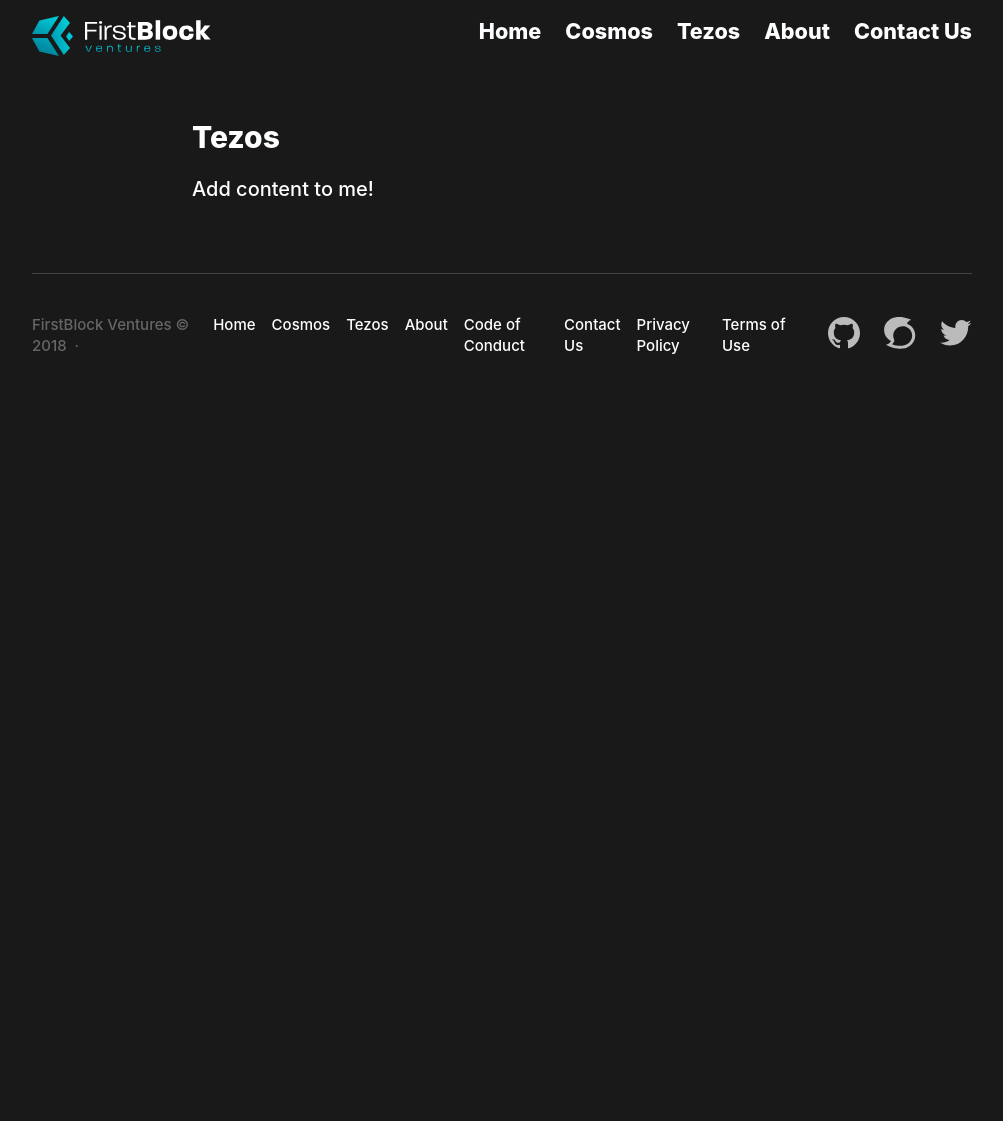
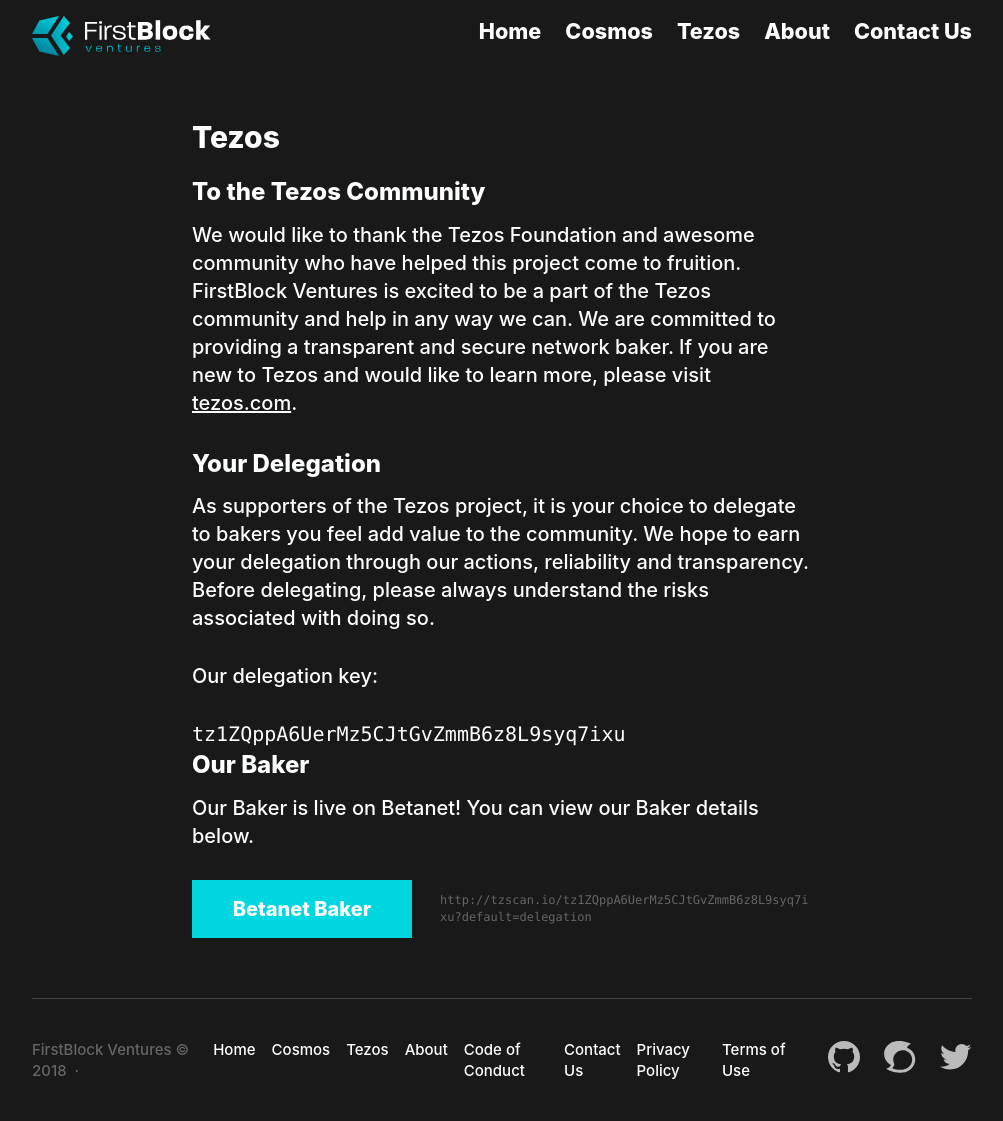
Before and after one commit to FirstBlock-CosmosVal/firstblock.io, a Jekyll site: the page built from tezos.md, in a window 1280 px wide. Shown: the whole page, without its empty margins (138-1141 px from the left). Built offline with Jekyll 4.4.1, drawn with Linux system fonts in a browser that asks for light colours; before the commit the page ends 900 px from its top, so only the background shows below that.

Commit message:
Update tezos.md

````diff
--- a/tezos.md
+++ b/tezos.md
@@ -5,4 +5,21 @@
 position: 2
 ---
 
-Add content to me!
+## To the Tezos Community
+We would like to thank the Tezos Foundation and awesome community who have helped this project come to fruition. FirstBlock Ventures is excited to be a part of the Tezos community and help in any way we can.  We are committed to providing a transparent and secure network baker.  If you are new to Tezos and would like to learn more, please visit [tezos.com](https://tezos.com).
+
+## Your Delegation
+As supporters of the Tezos project, it is your choice to delegate to bakers you feel add value to the community. We hope to earn your delegation through our actions, reliability and transparency. Before delegating, please always understand the risks associated with doing so.
+
+Our delegation key:
+```
+tz1ZQppA6UerMz5CJtGvZmmB6z8L9syq7ixu
+```
+
+## Our Baker
+Our Baker is live on Betanet! You can view our Baker details below.
+
+<div class="button-w-code">
+	<a href="http://tzscan.io/tz1ZQppA6UerMz5CJtGvZmmB6z8L9syq7ixu?default=delegation" class="button" target="_blank">Betanet Baker</a>
+	<code><a href="http://tzscan.io/tz1ZQppA6UerMz5CJtGvZmmB6z8L9syq7ixu?default=delegation"  target="_blank">http://tzscan.io/tz1ZQppA6UerMz5CJtGvZmmB6z8L9syq7ixu?default=delegation</a></code>
+</div>
````
